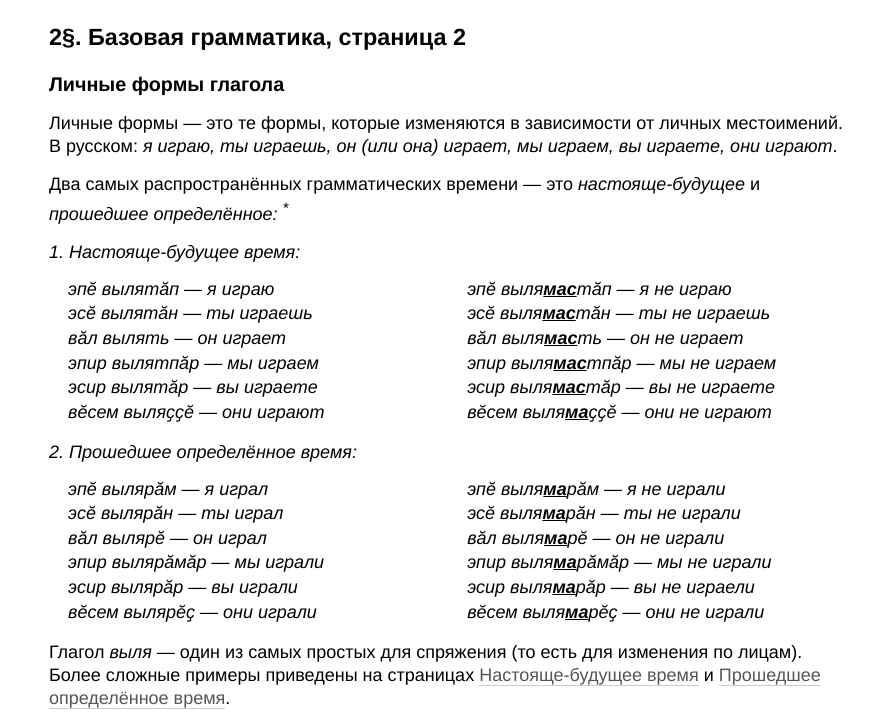
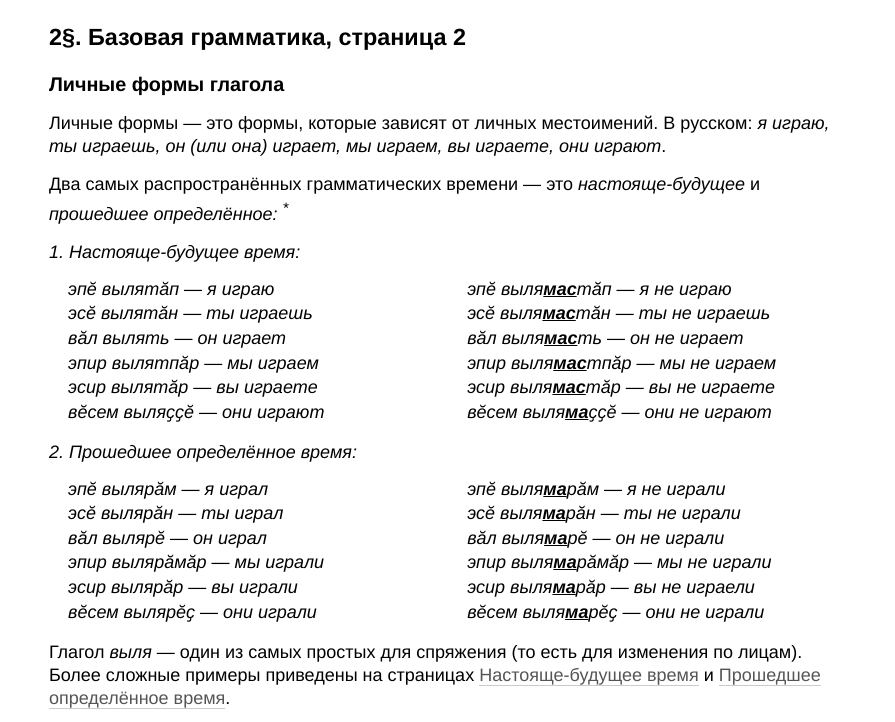
Before and after one commit to einse/chuvash-lessons, a plain HTML site: page 2/2/index.html in a window 1280 px wide. Shown: the part 62-784 px from the top of the page, without its empty margins (192-1087 px from the left). Drawn offline with Linux system fonts and the light colour scheme.

Commit message:
Edited the 2nd page of the 2nd lesson

```diff
--- a/2/2/index.html
+++ b/2/2/index.html
@@ -35,7 +35,7 @@
       <h1>2&sect;. Базовая грамматика, страница 2</h1>
     </div>
     <h2>Личные формы глагола</h2>
-    <p>Личные формы &mdash; это те формы, которые изменяются в зависимости от личных местоимений. В русском: <em>я играю, ты играешь, он (или она) играет, мы играем, вы играете, они играют</em>.</p>
+    <p>Личные формы &mdash; это формы, которые зависят от личных местоимений. В русском: <em>я играю, ты играешь, он (или она) играет, мы играем, вы играете, они играют</em>.</p>
     <p>Два самых распространённых грамматических времени &mdash; это <em>настояще-будущее</em> и <em>прошедшее определённое: <sup>*</sup></em></p>
     <p><em>1. Настояще-будущее время:</em></p>
     <div class="clearfix">
```
